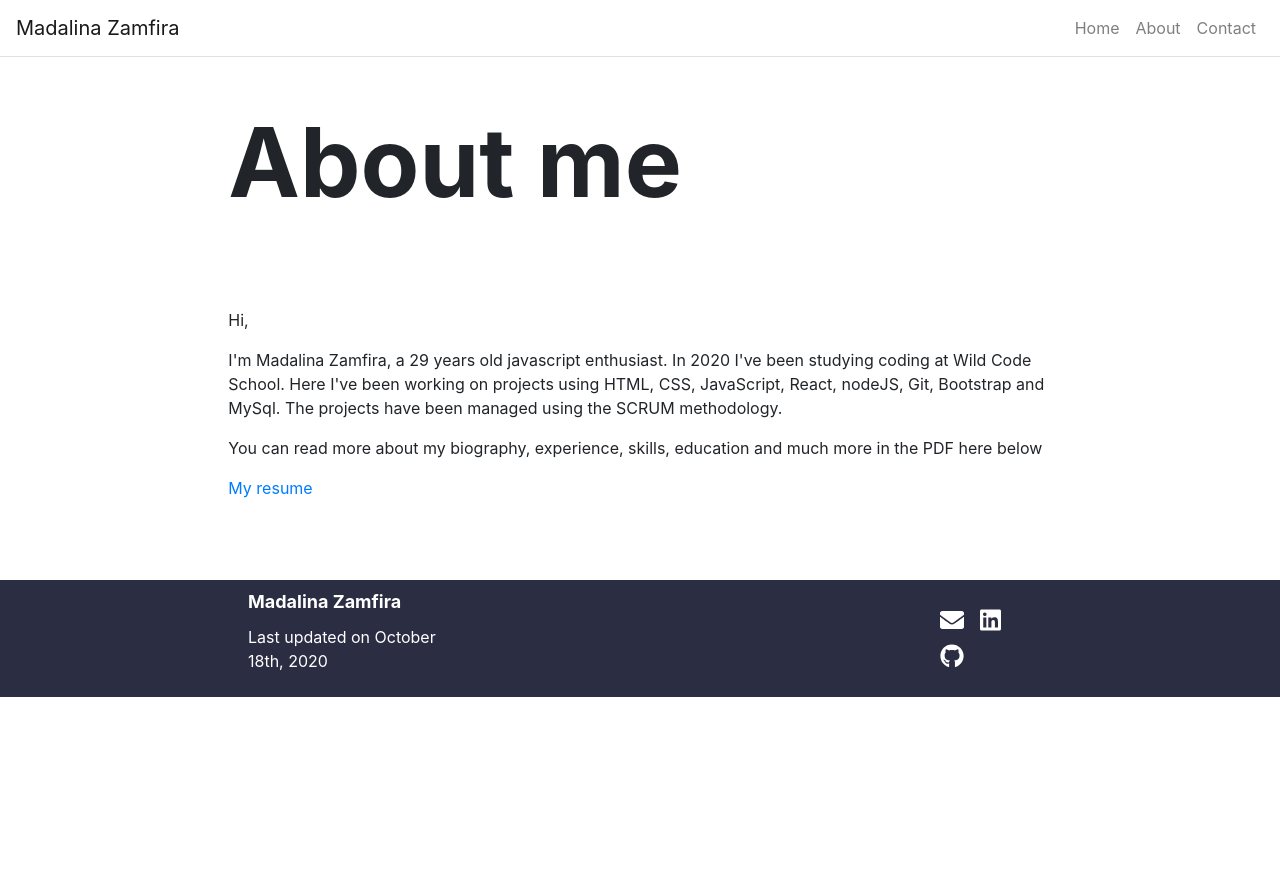
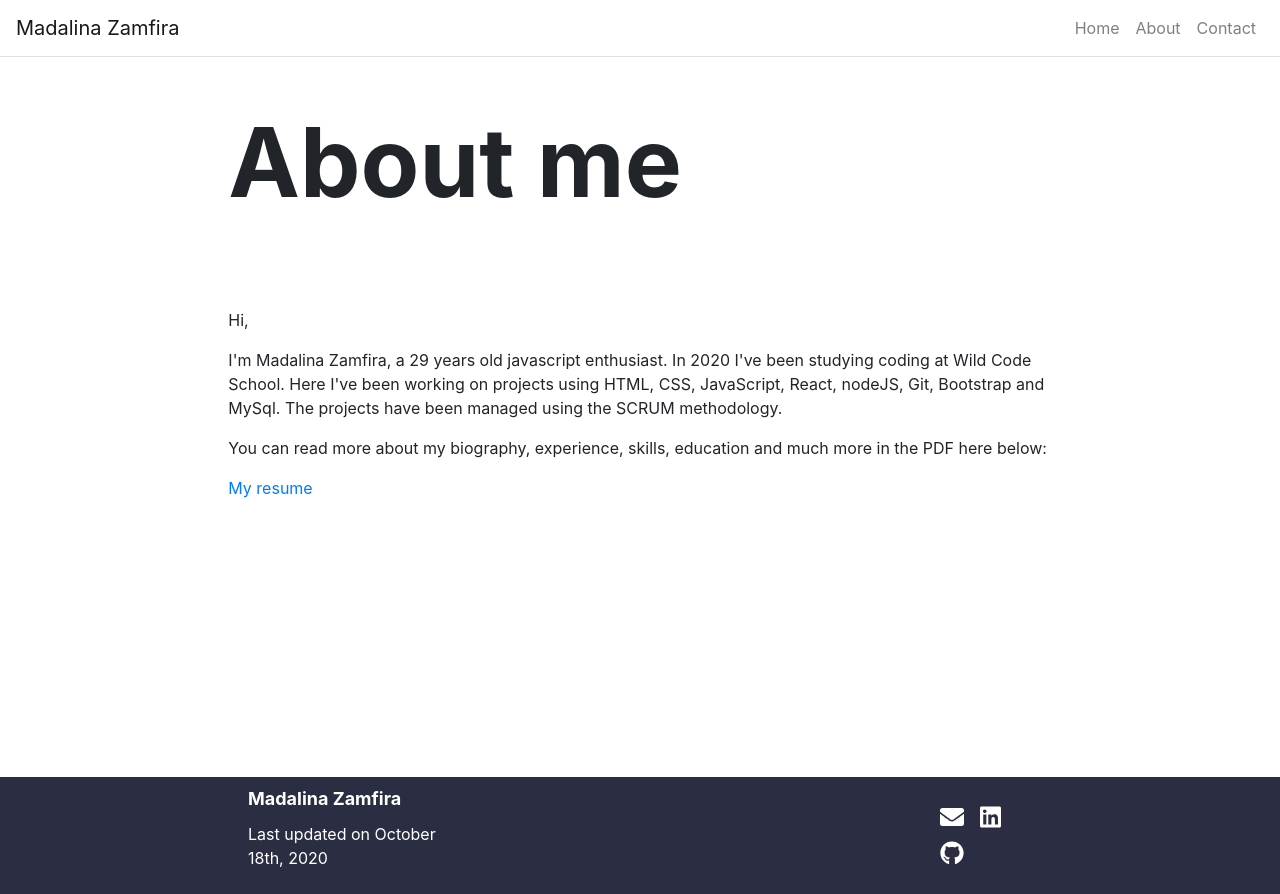
Before and after one commit to zamfiram/portofolio, a React (Create React App) app: page /about in a window 1280 px wide. Before the commit the page ends 800 px from the top, so only its background shows below. Built offline with nearby package versions, Linux system fonts and the light colour scheme.

Commit message:
changed the footer display

```diff
--- a/src/App.css
+++ b/src/App.css
@@ -1,5 +1,5 @@
-body{
-  height: 100%
+body {
+  min-height: 80vh;
 }
 .App {
   text-align: center;
@@ -38,6 +38,10 @@ body{
   to {
     transform: rotate(360deg);
   }
+}
+
+.about-page {
+  min-height: 80vh;
 }
 
 /* Footer */
--- a/src/pages/AboutPage.js
+++ b/src/pages/AboutPage.js
@@ -6,13 +6,13 @@ import resume from '../assets/images/Resume.jpg';
 function AboutPage(props) {
 
     return(
-        <div>
+        <div className="about-page">
             <Hero title={props.title} />
 
             <Content>
             <p>Hi,</p>
             <p>I'm Madalina Zamfira, a 29 years old javascript enthusiast. In 2020 I've been studying coding at Wild Code School. Here I've been working on projects using HTML, CSS, JavaScript, React, nodeJS, Git, Bootstrap and MySql. The projects have been managed using the SCRUM methodology.</p>
-            <p>You can read more about my biography, experience, skills, education and much more in the PDF here below</p>
+            <p>You can read more about my biography, experience, skills, education and much more in the PDF here below:</p>
             <a href={resume} target="_blank">My resume</a>
             </Content>
         </div>
--- a/src/pages/ContactPage.js
+++ b/src/pages/ContactPage.js
@@ -81,7 +81,7 @@ class ContactPage extends React.Component {
                            <Form.Control id="message" name="message" as="textarea"rows="3" value={this.state.message} onChange={this.handleChange}/>
                        </Form.Group>
 
-                       <Button className="d-inline-block" variant="primary" type="submit" disabled={this.state.disabled} >
+                       <Button className="d-inline-block" variant="primary" type="submit" disabled={this.state.disabled} style={{ backgroundColor: '#2B2D42'}} >
                            Send
                        </Button>
 
```
